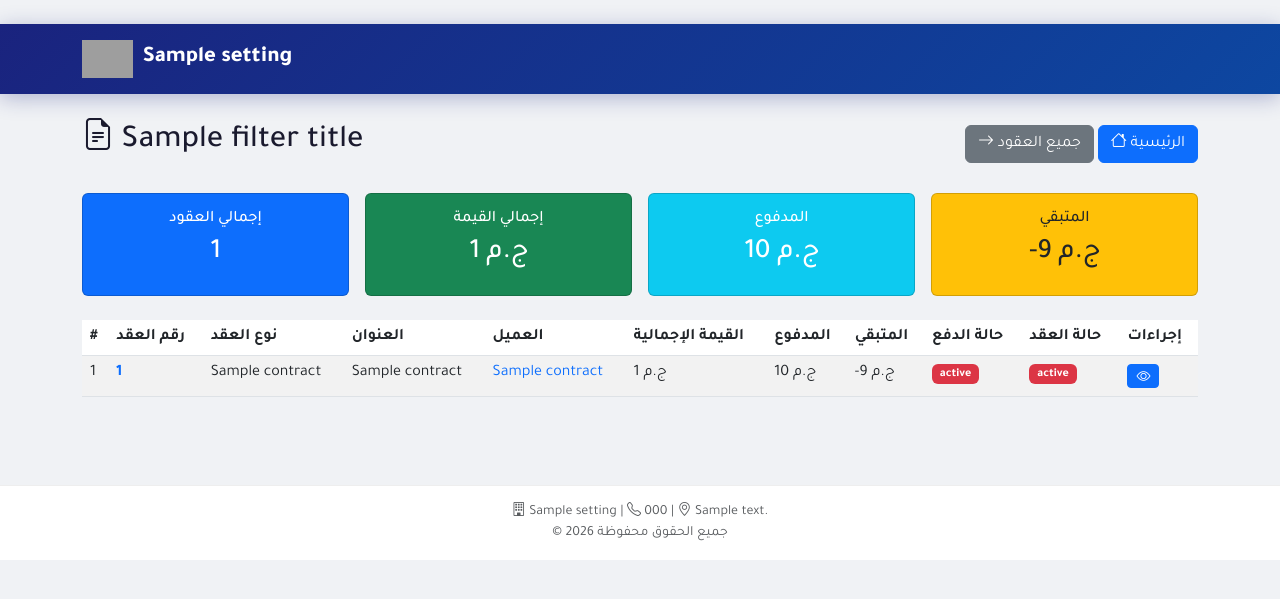
After one commit to fahdsalim19977-sys/taskmanagementerp, a Python web app: template templates/contracts_filter.html in a window 1280 px wide. The commit adds this page. Shown: the top 599 px of the page. Run offline with Jinja, Linux system fonts and the light colour scheme; the template is opened without the code that fills it: most values are stand-ins (such as "Sample title", 1, 10 or a date in 2020); grey boxes are pictures that could not be loaded.

Commit message:
Add files via upload

```diff
--- /dev/null
+++ b/templates/contracts_filter.html
@@ -0,0 +1,133 @@
+{% extends "base.html" %}
+
+{% block content %}
+<div class="d-flex justify-content-between align-items-center mb-4">
+    <h2><i class="bi bi-file-earmark-text"></i> {{ filter_title }}</h2>
+    <div>
+        <a href="/contracts" class="btn btn-secondary">
+            <i class="bi bi-arrow-right"></i> جميع العقود
+        </a>
+        <a href="/" class="btn btn-primary">
+            <i class="bi bi-house"></i> الرئيسية
+        </a>
+    </div>
+</div>
+
+<!-- ===== إحصائيات سريعة ===== -->
+<div class="row g-3 mb-4">
+    <div class="col-md-3">
+        <div class="card bg-primary text-white">
+            <div class="card-body text-center">
+                <h6>إجمالي العقود</h6>
+                <h3>{{ contracts|length }}</h3>
+            </div>
+        </div>
+    </div>
+    <div class="col-md-3">
+        <div class="card bg-success text-white">
+            <div class="card-body text-center">
+                <h6>إجمالي القيمة</h6>
+                <h3>{{ contracts|sum(attribute='total_amount')|round(2) }} ج.م</h3>
+            </div>
+        </div>
+    </div>
+    <div class="col-md-3">
+        <div class="card bg-info text-white">
+            <div class="card-body text-center">
+                <h6>المدفوع</h6>
+                <h3>{{ contracts|sum(attribute='paid_amount')|round(2) }} ج.م</h3>
+            </div>
+        </div>
+    </div>
+    <div class="col-md-3">
+        <div class="card bg-warning text-dark">
+            <div class="card-body text-center">
+                <h6>المتبقي</h6>
+                <h3>
+                    {% set total = contracts|sum(attribute='total_amount') %}
+                    {% set paid = contracts|sum(attribute='paid_amount') %}
+                    {{ (total - paid)|round(2) }} ج.م
+                </h3>
+            </div>
+        </div>
+    </div>
+</div>
+
+<!-- ===== قائمة العقود ===== -->
+{% if contracts %}
+<div class="table-responsive">
+    <table class="table table-hover table-striped">
+        <thead>
+            <tr>
+                <th>#</th>
+                <th>رقم العقد</th>
+                <th>نوع العقد</th>
+                <th>العنوان</th>
+                <th>العميل</th>
+                <th>القيمة الإجمالية</th>
+                <th>المدفوع</th>
+                <th>المتبقي</th>
+                <th>حالة الدفع</th>
+                <th>حالة العقد</th>
+                <th>إجراءات</th>
+            </tr>
+        </thead>
+        <tbody>
+            {% for contract in contracts %}
+            <tr>
+                <td>{{ contract.id }}</td>
+                <td>
+                    <a href="/contract/{{ contract.id }}" class="text-decoration-none fw-bold">
+                        {{ contract.contract_number }}
+                    </a>
+                </td>
+                <td>{{ contract.contract_type_name or '-' }}</td>
+                <td>{{ contract.title }}</td>
+                <td>
+                    <a href="/client_tasks/{{ contract.client_id }}" class="text-decoration-none">
+                        {{ contract.client_name }}
+                    </a>
+                </td>
+                <td>{{ contract.total_amount or contract.contract_value }} ج.م</td>
+                <td>{{ contract.paid_amount or 0 }} ج.م</td>
+                <td>
+                    {% set total = contract.total_amount or contract.contract_value %}
+                    {% set paid = contract.paid_amount or 0 %}
+                    {{ (total - paid)|round(2) }} ج.م
+                </td>
+                <td>
+                    <span class="badge
+                        {% if contract.payment_status == 'مدفوع بالكامل' %}bg-success
+                        {% elif contract.payment_status == 'مدفوع جزئيا' %}bg-warning text-dark
+                        {% else %}bg-danger{% endif %}">
+                        {{ contract.payment_status }}
+                    </span>
+                </td>
+                <td>
+                    <span class="badge
+                        {% if contract.status == 'نشط' %}bg-success
+                        {% elif contract.status == 'معلق' %}bg-warning text-dark
+                        {% elif contract.status == 'منتهي' %}bg-secondary
+                        {% else %}bg-danger{% endif %}">
+                        {{ contract.status }}
+                    </span>
+                </td>
+                <td>
+                    <a href="/contract/{{ contract.id }}" class="btn btn-sm btn-primary" title="تفاصيل">
+                        <i class="bi bi-eye"></i>
+                    </a>
+                </td>
+            </tr>
+            {% endfor %}
+        </tbody>
+    </table>
+</div>
+{% else %}
+<div class="alert alert-info text-center">
+    <i class="bi bi-file-earmark-text" style="font-size:48px;display:block;"></i>
+    <h4>لا توجد عقود في هذه الفئة</h4>
+    <p>لم يتم العثور على عقود {{ filter_title }}</p>
+    <a href="/contracts" class="btn btn-primary mt-2">➡️ عرض جميع العقود</a>
+</div>
+{% endif %}
+{% endblock %}
```
Also changed, not shown: templates/index.html (+14 -6 lines).
